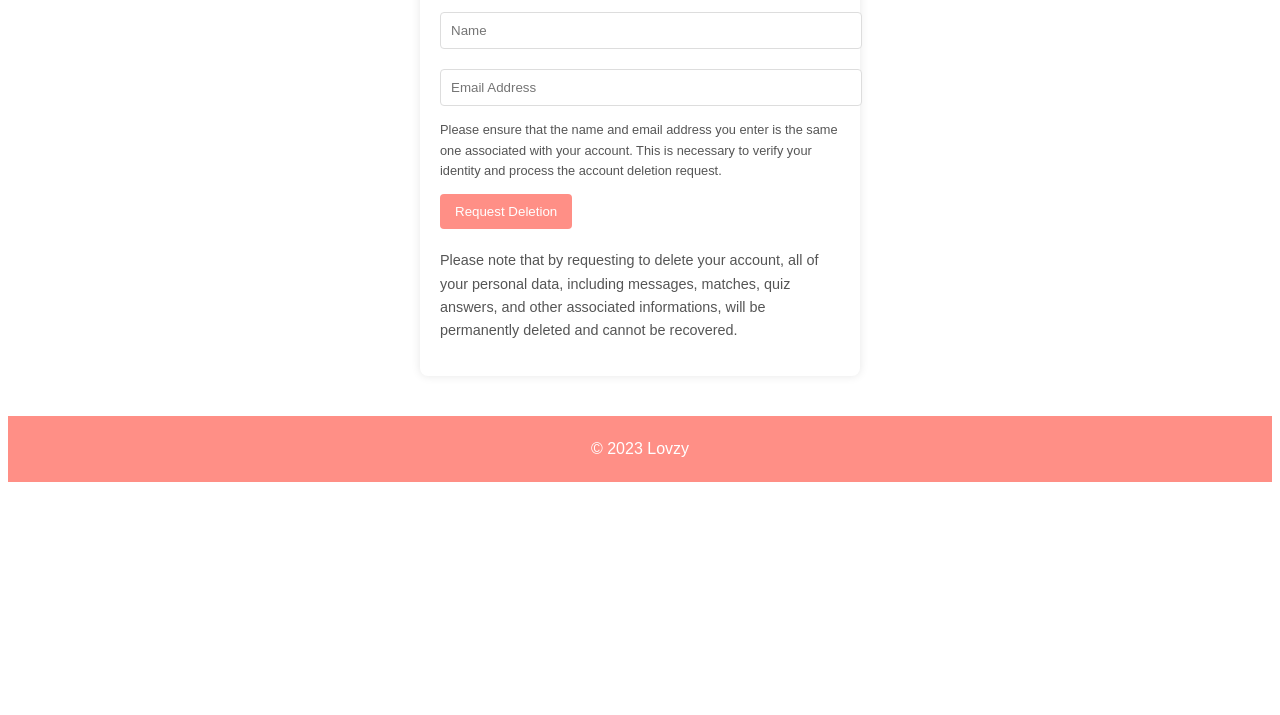
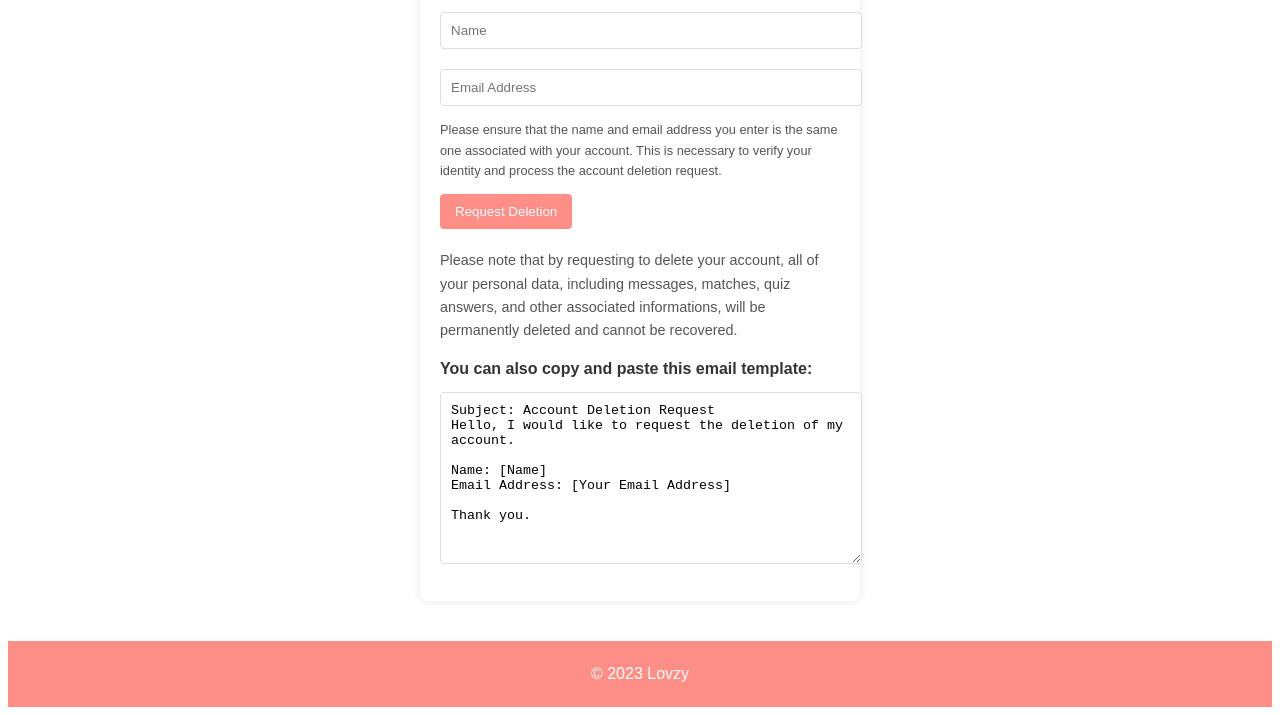
Before and after one commit to Lovzy-app/Lovzy-app.github.io, a plain HTML site: page account-deletion.html in a window 1280 px wide. Shown: the part 270-985 px from the top of the page. Before the commit the page ends 800 px from the top, so only its background shows below. Drawn offline with Linux system fonts and the light colour scheme.

Commit message:
Add email template for account deletion

```diff
--- a/account-deletion.html
+++ b/account-deletion.html
@@ -29,6 +29,19 @@
             <p class="disclaimer">
                 Please note that by requesting to delete your account, all of your personal data, including messages, matches, quiz answers, and other associated informations, will be permanently deleted and cannot be recovered.
             </p>
+
+            <label for="emailTemplate">
+                <strong>You can also copy and paste this email template:</strong>
+            </label>
+            <textarea id="emailTemplate" readonly>
+Subject: Account Deletion Request
+Hello, I would like to request the deletion of my account.
+
+Name: [Name]
+Email Address: [Your Email Address]
+
+Thank you.
+            </textarea>
         </form>
 
     </div>
--- a/style.css
+++ b/style.css
@@ -82,3 +82,13 @@ input[type="email"] {
     margin-top: 4px;
     color: #555;
 }
+
+.form-container textarea {
+    width: 100%;
+    height: 150px;
+    padding: 10px;
+    margin: 10px 0;
+    border: 1px solid #ddd;
+    border-radius: 4px;
+    resize: vertical;
+}
```
